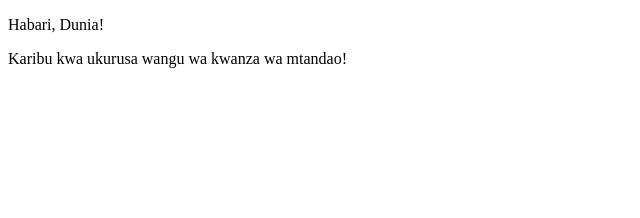
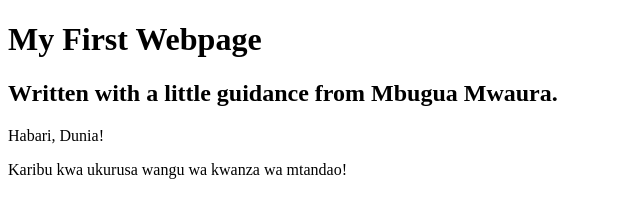
Before and after one commit to AlexTwenji/my-first-webpage, a plain HTML site: page my-first-webpage.html in a window 1280 px wide. Shown: the whole page, without its empty margins (0-640 px from the left). Drawn offline with Linux system fonts and the light colour scheme.

Commit message:
add header block elements

```diff
--- a/my-first-webpage.html
+++ b/my-first-webpage.html
@@ -4,6 +4,9 @@
     <title>My First Webpage!</title>
   </head>
   <body>
+    <h1>My First Webpage</h1>
+    <h2>Written with a little guidance from Mbugua Mwaura.</h2>
+
     <p>Habari, Dunia!</p>
     <p>Karibu kwa ukurusa wangu wa kwanza wa mtandao!</p>
   </body>
```
